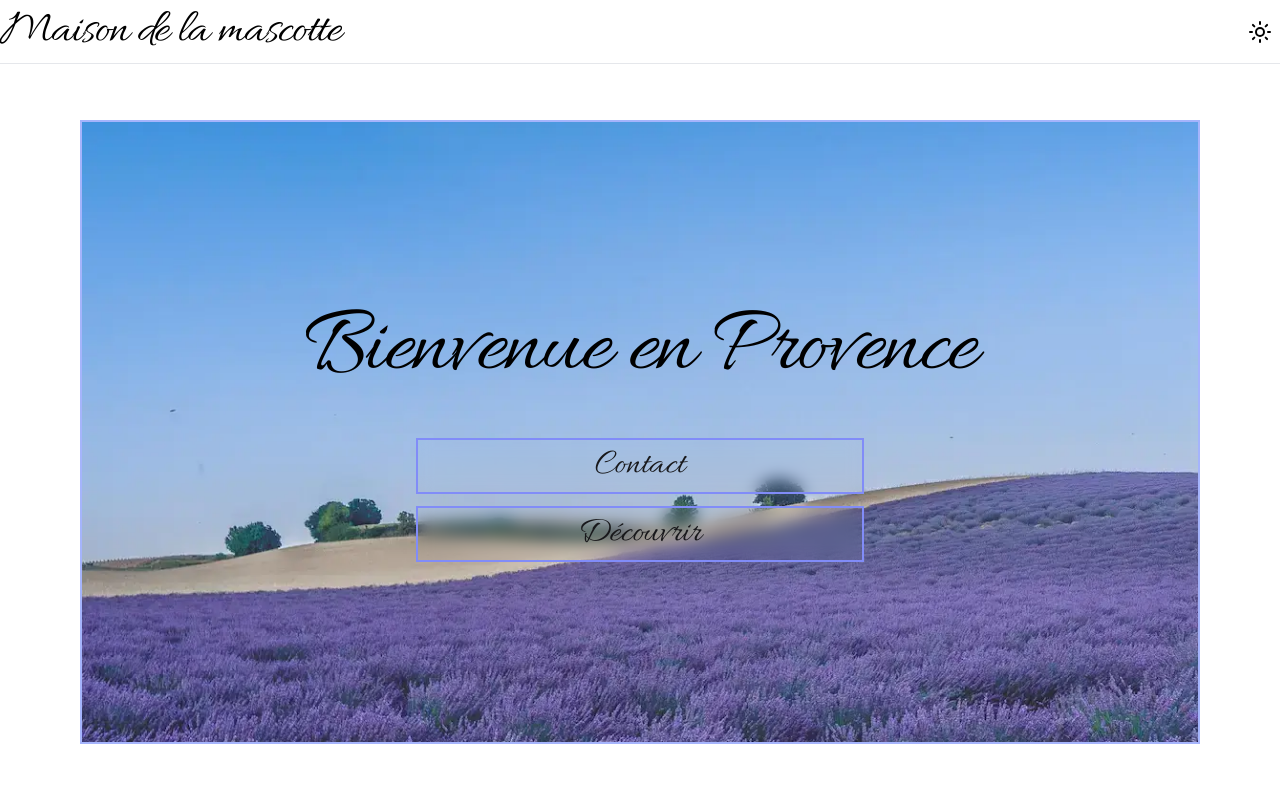
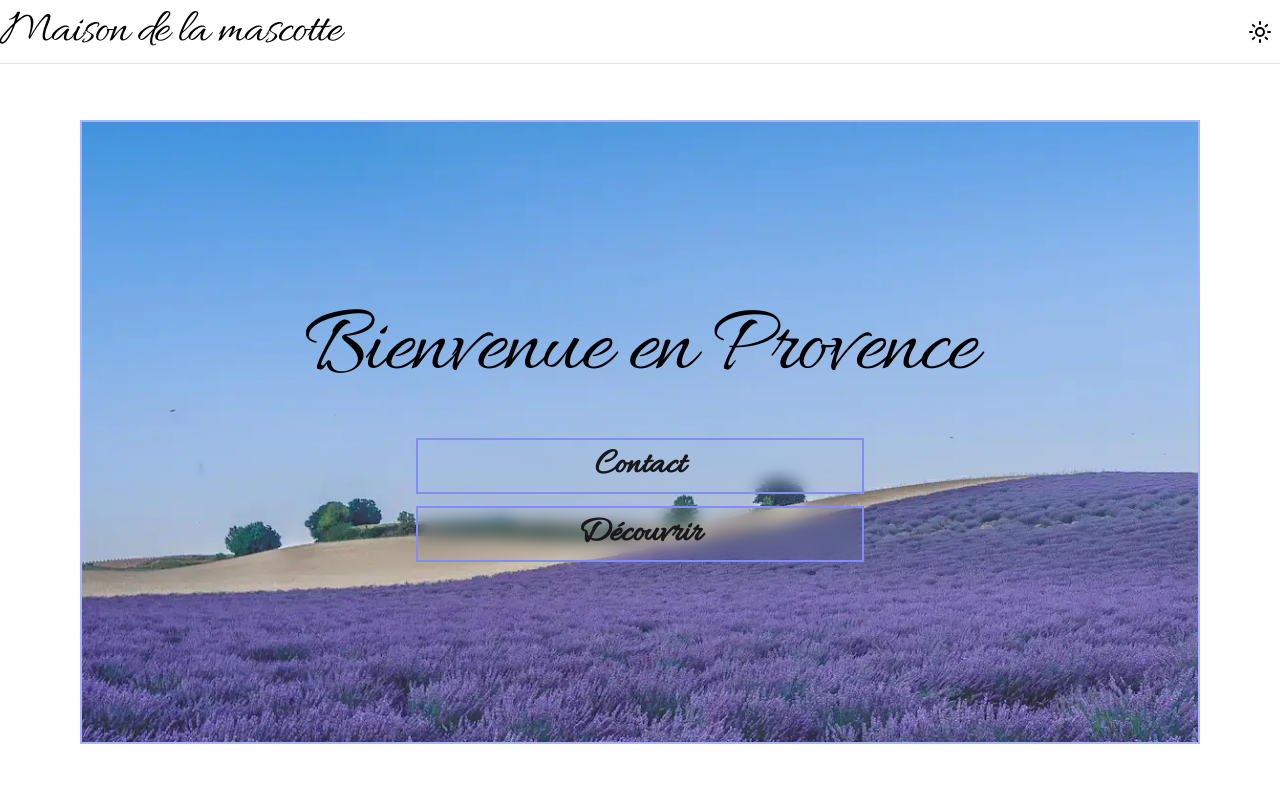
Before and after one commit to t-rosa/www.maisondelamascotte.com, a Next.js app: page / in a window 1280 px wide. Shown: the top 800 px of the page. Built offline with nearby package versions, Linux system fonts and the light colour scheme.

Commit message:
feat: add contrast on hero buttons

```diff
--- a/components/hero.tsx
+++ b/components/hero.tsx
@@ -19,10 +19,10 @@ export function Hero() {
           <div>
             <h1 className="shrink-0 font-allura text-4xl tracking-tight sm:text-6xl md:text-7xl lg:text-8xl text-black">Bienvenue en Provence</h1>
             <div className="flex flex-col gap-3 mt-10 justify-items-center items-center">
-              <Anchor variant="transparent" href="#contact" size="xl" className="w-2/3 text-4xl rounded-none">
+              <Anchor variant="transparent" href="#contact" size="xl" className="font-bold w-2/3 text-4xl rounded-none">
                 Contact
               </Anchor>
-              <Anchor variant="transparent" href="#gallery" size="xl" className="w-2/3 text-4xl rounded-none" >
+              <Anchor variant="transparent" href="#gallery" size="xl" className="font-bold w-2/3 text-4xl rounded-none" >
                 Découvrir
               </Anchor>
             </div>
--- a/components/ui/anchor.tsx
+++ b/components/ui/anchor.tsx
@@ -19,7 +19,7 @@ const anchorVariants = cva(
           "bg-transparent hover:bg-zinc-100 dark:hover:bg-zinc-800 dark:text-zinc-100 dark:hover:text-zinc-100 data-[state=open]:bg-transparent dark:data-[state=open]:bg-transparent",
         link: "bg-transparent dark:bg-transparent underline-offset-4 hover:underline text-zinc-900 dark:text-zinc-100 hover:bg-transparent dark:hover:bg-transparent",
         transparent:
-          "backdrop-blur border-2 text-zinc-900 border-indigo-400",
+          "backdrop-blur border-2 hover:bg-zinc-700 hover:text-white text-zinc-900 border-indigo-400",
       },
       size: {
         default: "h-10 py-2 px-4",
```
